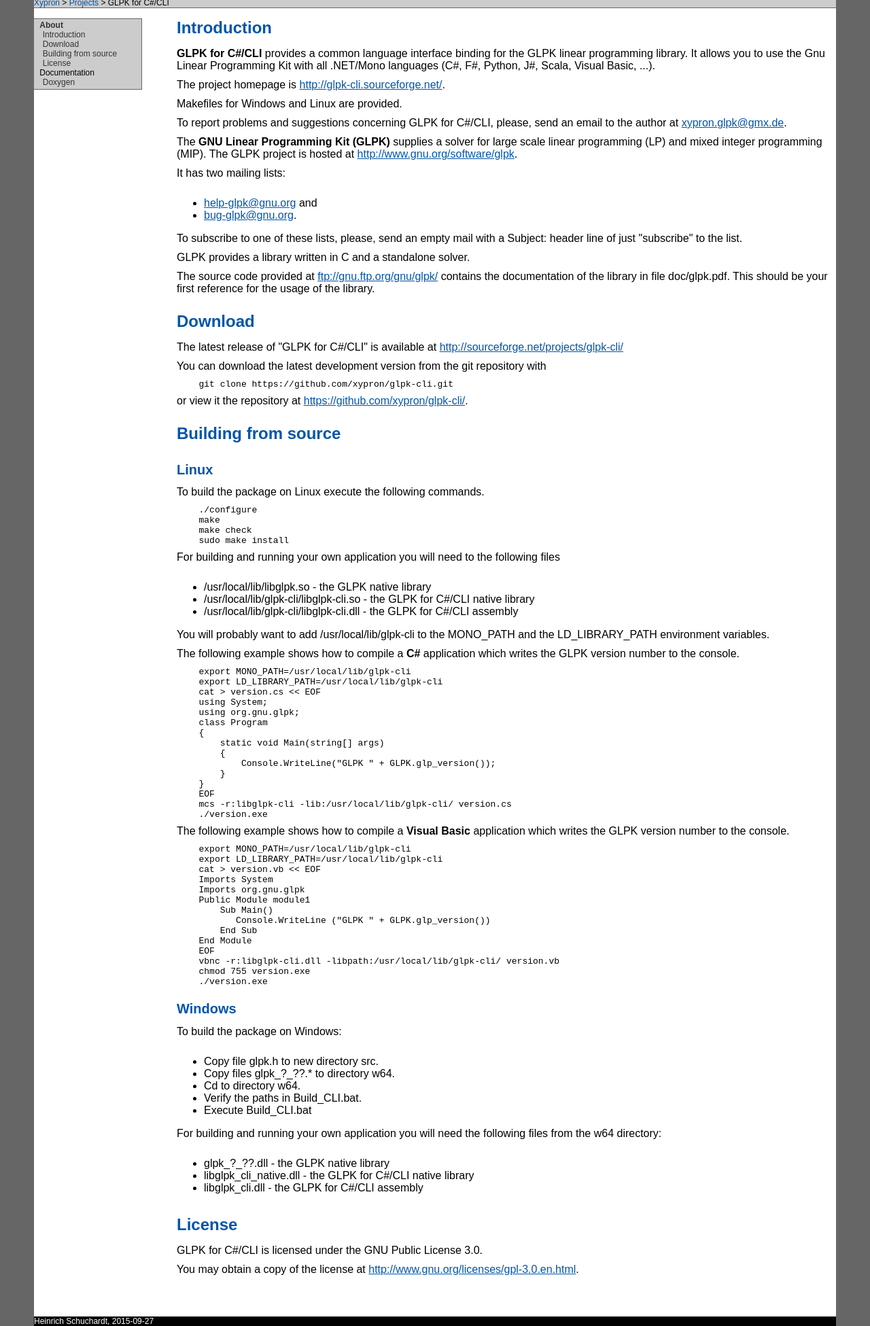
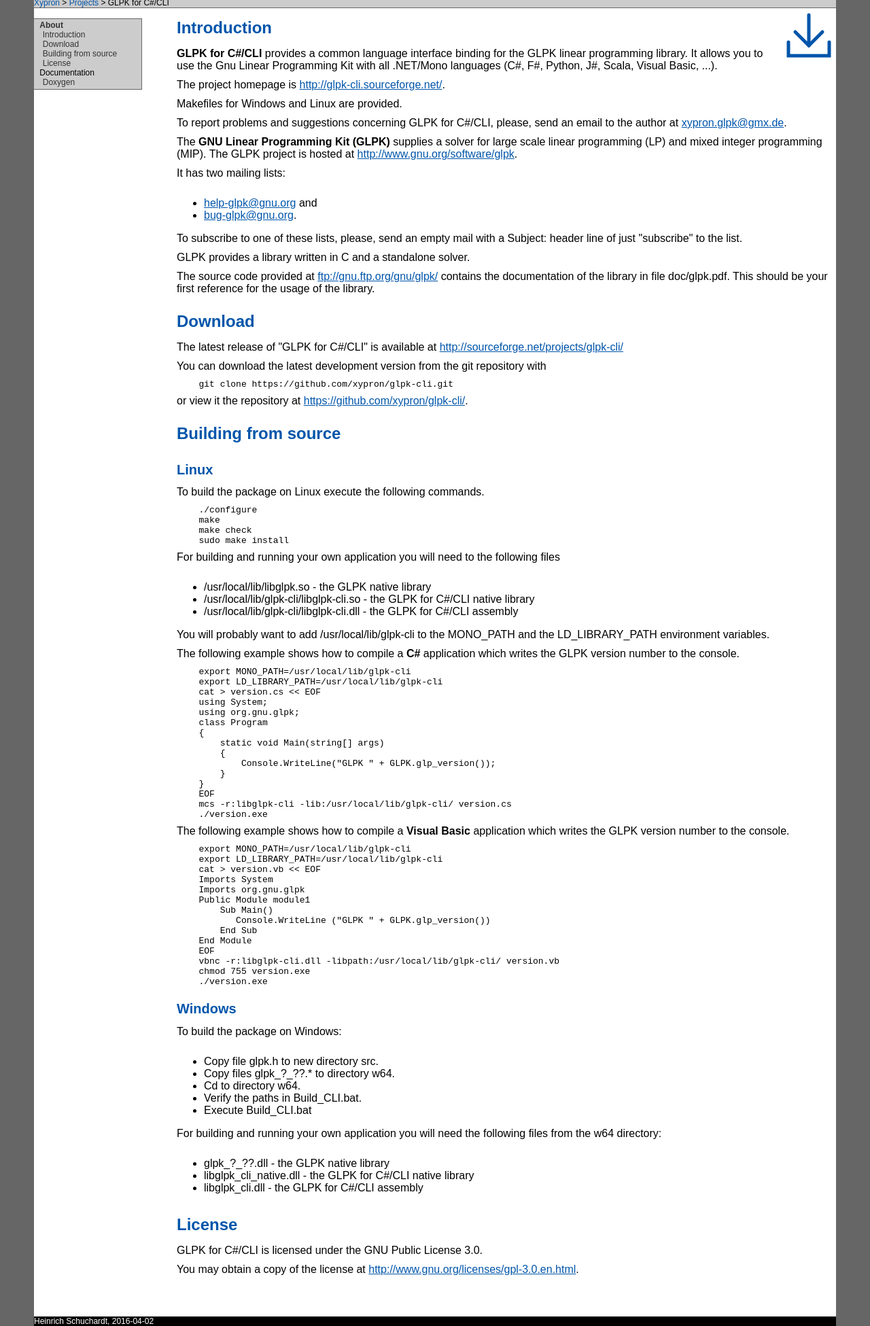
Before and after one commit to xypron/glpk-cli, a plain HTML site: page doc/cli/index.html in a window 1280 px wide. Shown: the part 113-2064 px from the top of the page at 68% size. Drawn offline with Linux system fonts and the light colour scheme.

Commit message:
doc/cli/index.html: add download icon
Signed-off-by: Heinrich Schuchardt <xypron.glpk@gmx.de>

```diff
--- a/doc/cli/index.html
+++ b/doc/cli/index.html
@@ -12,7 +12,7 @@
         <div id="container">
             <div id="header">
                 <div id="logo">
-		    <img width="110" height="100" alt="Logo" src="/images/flower.jpg">
+		    <img width="110" height="100" alt="Logo" src="images/flower.jpg">
                     GLPK for C#/CLI
                 </div>
                 <div id="nav">
@@ -37,6 +37,10 @@
 		</ul>
             </div>
             <div id="main">
+                <div style="float:right"><a
+                href="https://sourceforge.net/projects/glpk-cli/files/latest/download"
+                ><img style="width: 5em; height: 5em" src="images/download.svg"
+                alt="Download"></a></div>
                 <h1><a id="introduction">Introduction</a></h1>
                 <p><b>GLPK for C#/CLI</b> provides a common language interface
                    binding for the GLPK linear programming library.
@@ -158,7 +162,7 @@ chmod 755 version.exe
                        >http://www.gnu.org/licenses/gpl-3.0.en.html</a>.</p>
             </div>
             <div id="footer">
-                Heinrich Schuchardt, 2015-09-27</div>
+                Heinrich Schuchardt, 2016-04-02</div>
         </div>
     </body>
 </html>
```
Also changed, not shown: doc/cli/images/download.svg (added).
